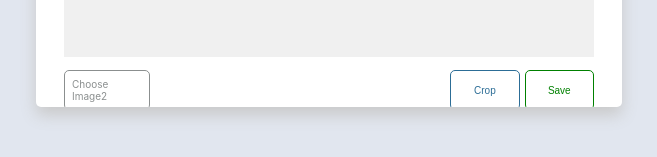
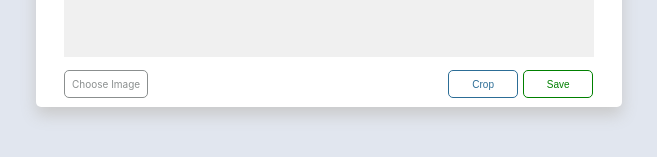
Before and after one commit to covvboi/PhotoEditor, a React (Create React App) app: page / in a window 1280 px wide. Shown: the part 631-788 px from the top of the page, without its empty margins (311-968 px from the left). Built offline with nearby package versions, Linux system fonts and the light colour scheme.

Commit message:
git_page_test

```diff
--- a/src/component/MainCanvas.js
+++ b/src/component/MainCanvas.js
@@ -468,7 +468,7 @@ const CanvasTest = () => {
 
                 <label htmlFor='choose'>
                     <span className='import_image'>
-                        Choose Image2
+                        Choose Image
                         </span>
                 </label>
 
```
